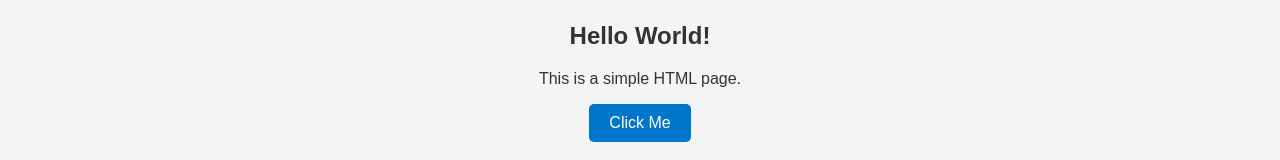
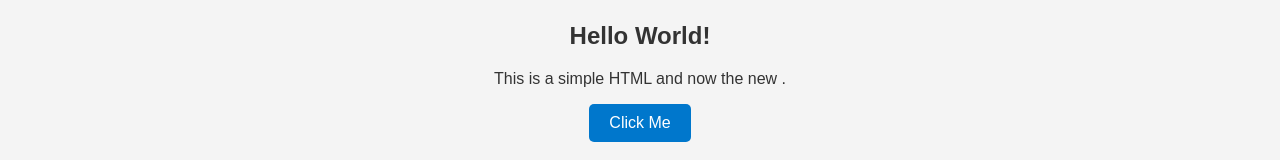
Before and after one commit to ashut3005/pypeaitestin, a website: page frontend/index.html in a window 1280 px wide. Shown: the part 158-318 px from the top of the page. Drawn offline with Linux system fonts and the light colour scheme.

Commit message:
Update index.html

```diff
--- a/frontend/index.html
+++ b/frontend/index.html
@@ -57,7 +57,7 @@
 
   <main>
     <h2>Hello World!</h2>
-    <p>This is a simple HTML page.</p>
+    <p>This is a simple HTML and now the new .</p>
 
     <button onclick="showMessage()">
       Click Me
```
